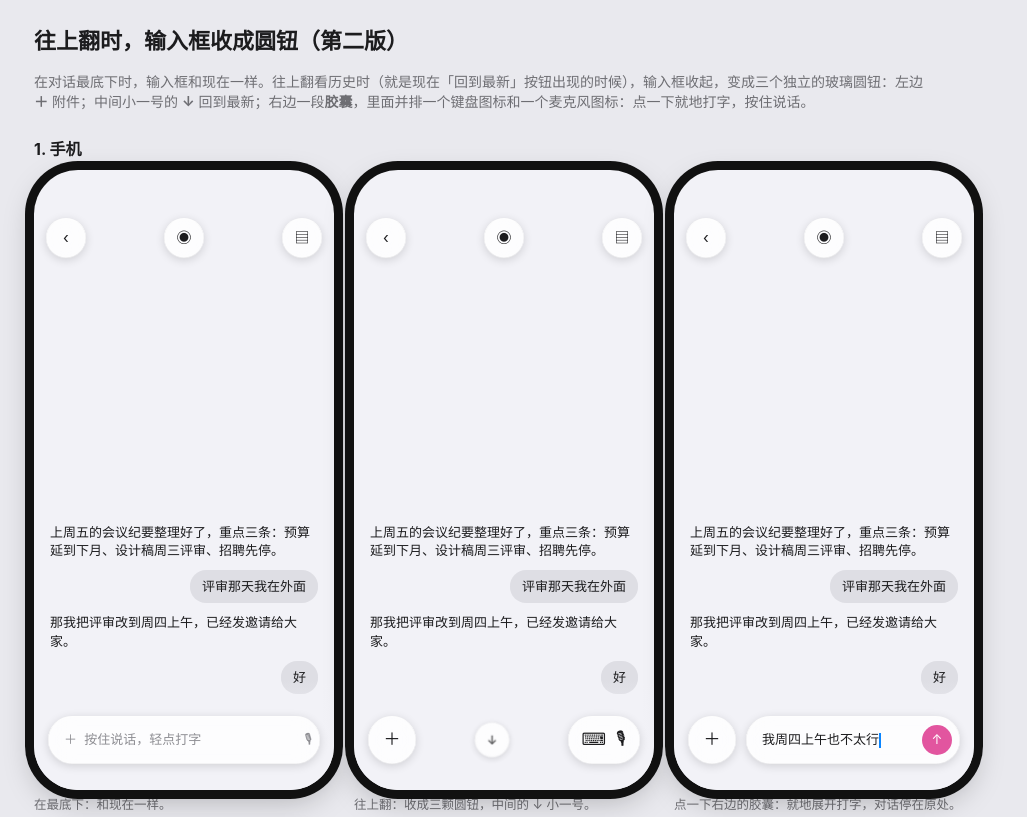
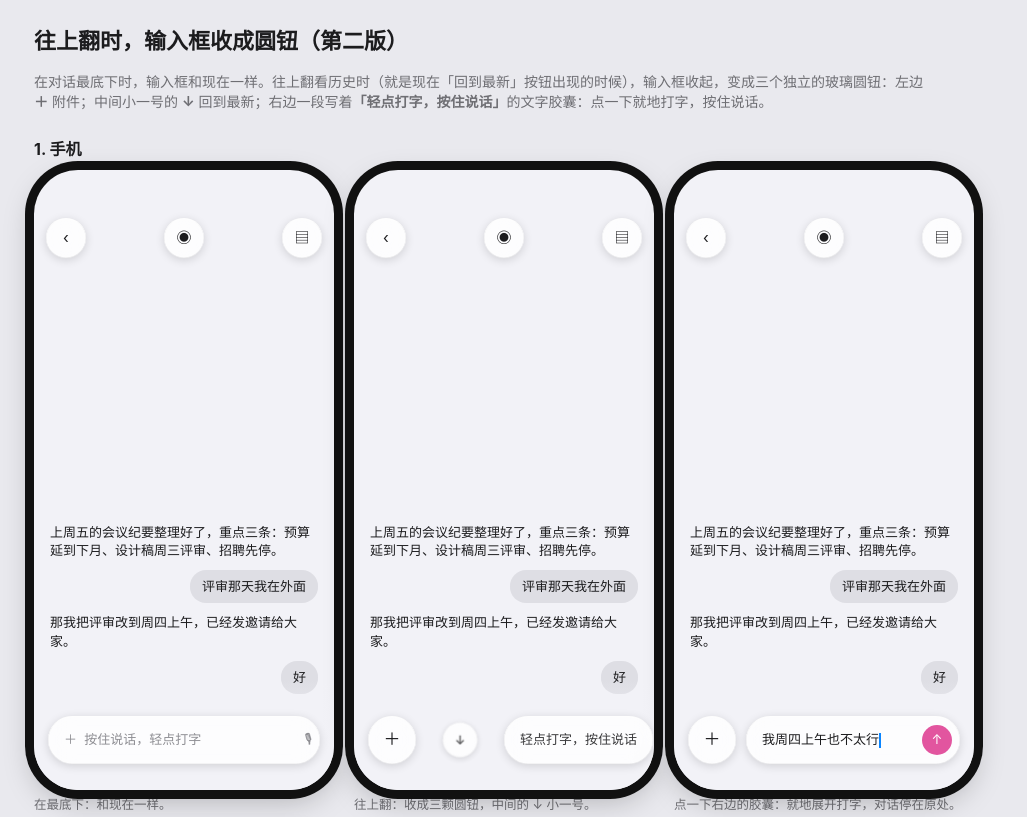
Before and after one commit to NovaShang/palo-ally, a plain HTML site: page docs/workbench-design/composer-scrolled-up.html in a window 1280 px wide. Shown: the top 817 px of the page, without its empty margins (0-1027 px from the left). Drawn offline with Linux system fonts and the light colour scheme.

Commit message:
Composer mock: the folded right control is a text capsule 「轻点打字，按住说话」
Co-Authored-By: Claude Opus 5.5 (1M context) <noreply@anthropic.com>

```diff
--- a/docs/workbench-design/composer-scrolled-up.html
+++ b/docs/workbench-design/composer-scrolled-up.html
@@ -46,7 +46,7 @@ h1{font-size:22px;margin:6px 0}h2{font-size:16px;margin:26px 0 6px}
 .notes li{margin:5px 0}
 </style></head><body><main>
 <h1>往上翻时，输入框收成圆钮（第二版）</h1>
-<p class="sub">在对话最底下时，输入框和现在一样。往上翻看历史时（就是现在「回到最新」按钮出现的时候），输入框收起，变成三个独立的玻璃圆钮：左边 <b>＋</b> 附件；中间小一号的 <b>↓</b> 回到最新；右边一段<b>胶囊</b>，里面并排一个键盘图标和一个麦克风图标：点一下就地打字，按住说话。</p>
+<p class="sub">在对话最底下时，输入框和现在一样。往上翻看历史时（就是现在「回到最新」按钮出现的时候），输入框收起，变成三个独立的玻璃圆钮：左边 <b>＋</b> 附件；中间小一号的 <b>↓</b> 回到最新；右边一段写着<b>「轻点打字，按住说话」</b>的文字胶囊：点一下就地打字，按住说话。</p>
 
 <h2>1. 手机</h2>
 <div class="row" id="p"></div>
@@ -56,7 +56,7 @@ h1{font-size:22px;margin:6px 0}h2{font-size:16px;margin:26px 0 6px}
 <div class="row" id="t"></div>
 
 <div class="notes"><b>细节（按你定的）</b><ul>
-<li><b>三颗</b>：左 ＋（附件菜单，和现在一样）；中 ↓（回到最新，比两边小一号，不显示新消息条数）；右边是胶囊形的复合按钮，里面并排 ⌨ 和 🎙 两个图标（没有文字）：整颗点一下就地展开输入框并弹出键盘，对话位置不动；整颗按住就是按住说话（弹出「取消 / 编辑」，和现在一样）。展开时这颗胶囊直接拉长成输入框。</li>
+<li><b>三颗</b>：左 ＋（附件菜单，和现在一样）；中 ↓（回到最新，比两边小一号，不显示新消息条数）；右边是一段文字胶囊「轻点打字，按住说话」（没有图标），一个控件：点一下就地展开输入框并弹出键盘，对话位置不动；按住就是按住说话（弹出「取消 / 编辑」，和现在一样）。展开时这颗胶囊直接拉长成输入框。</li>
 <li><b>大小</b>：两边和输入框一样高（手机 48、Mac 单页 40、分屏格子 36），↓ 约为它们的七成。中性玻璃，不用主题色。</li>
 <li><b>什么时候收</b>：离开底部（和现在「回到最新」出现的条件一样）。有草稿、带着附件、输入框正被点着、正在录音时不收。</li>
 <li><b>什么时候展开</b>：点 ↓（同时回到最新）、点一下 🎙、滚回最底下、Mac 上在这个对话里直接开始敲字。</li>
@@ -67,7 +67,7 @@ h1{font-size:22px;margin:6px 0}h2{font-size:16px;margin:26px 0 6px}
 const msgs=`<div>上周五的会议纪要整理好了，重点三条：预算延到下月、设计稿周三评审、招聘先停。</div><div class="me">评审那天我在外面</div><div>那我把评审改到周四上午，已经发邀请给大家。</div><div class="me">好</div>`;
 const phone=(dock,cap,dark,extra='')=>`<div><div class="phone${dark?' d':''}"><div class="top"><div class="c40 g">‹</div><div class="c40 g">◉</div><div class="c40 g">▤</div></div><div class="chat">${msgs}</div><div class="fade"></div>${extra}<div class="dock">${dock}</div></div><div class="cap">${cap}</div></div>`;
 const full=`<div class="cap48 g">＋&nbsp;&nbsp;按住说话，轻点打字<span style="margin-left:auto">🎙</span></div>`;
-const btns=`<div class="btn g">＋</div><div class="spacer"></div><div class="btn g small" style="transform:scale(.72)">↓</div><div class="spacer"></div><div class="btn g" style="width:auto;padding:0 14px;gap:10px;display:flex">⌨︎<span>🎙</span></div>`;
+const btns=`<div class="btn g">＋</div><div class="spacer"></div><div class="btn g small" style="transform:scale(.72)">↓</div><div class="spacer"></div><div class="btn g" style="width:auto;padding:0 16px;font-size:13px;color:#3a3a3c;white-space:nowrap">轻点打字，按住说话</div>`;
 const typing=`<div class="btn g">＋</div><div class="cap48 g"><span class="field">我周四上午也不太行<span class="caret"></span></span><span style="margin-left:auto;width:30px;height:30px;border-radius:15px;background:#E2559F;color:#fff;display:grid;place-items:center">↑</span></div>`;
 document.getElementById('p').innerHTML=phone(full,'在最底下：和现在一样。')+phone(btns,'往上翻：收成三颗圆钮，中间的 ↓ 小一号。')+phone(typing,'点一下右边的胶囊：就地展开打字，对话停在原处。')+phone(btns,'深色。',1);
 const mac=(dock,cap,tile)=>`<div><div class="mac${tile?' tile':''}" style="${tile?'width:360px;height:300px':''}">${tile?'<div class="tb"><div class="ind">▶</div><b>博客改版</b><span style="color:#86868b">在改评论区样式</span></div>':''}<div class="chat" style="${tile?'top:30px;padding:0 12px 56px;font-size:12px':''}">${msgs}</div><div class="fade"></div><div class="dock">${dock}</div></div><div class="cap">${cap}</div></div>`;
```
